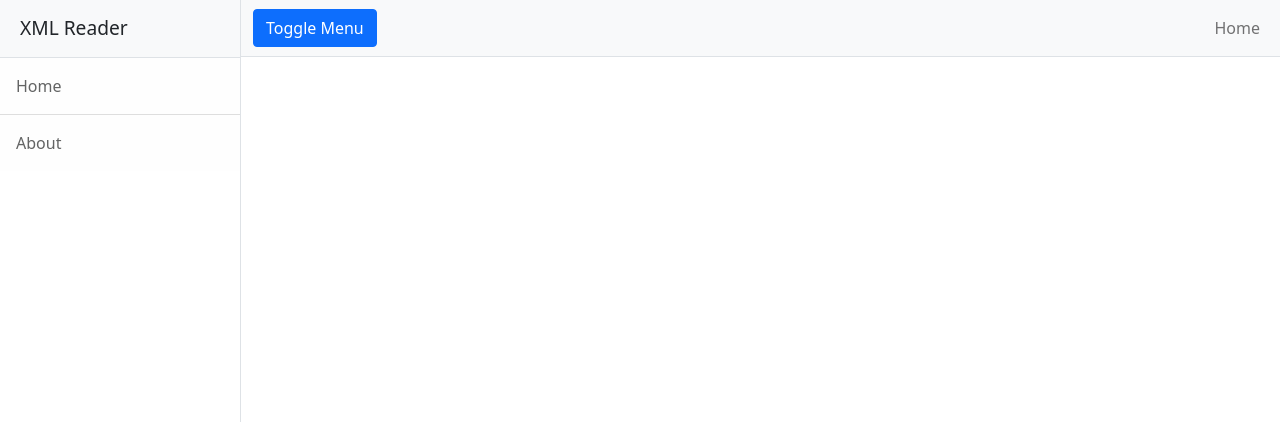
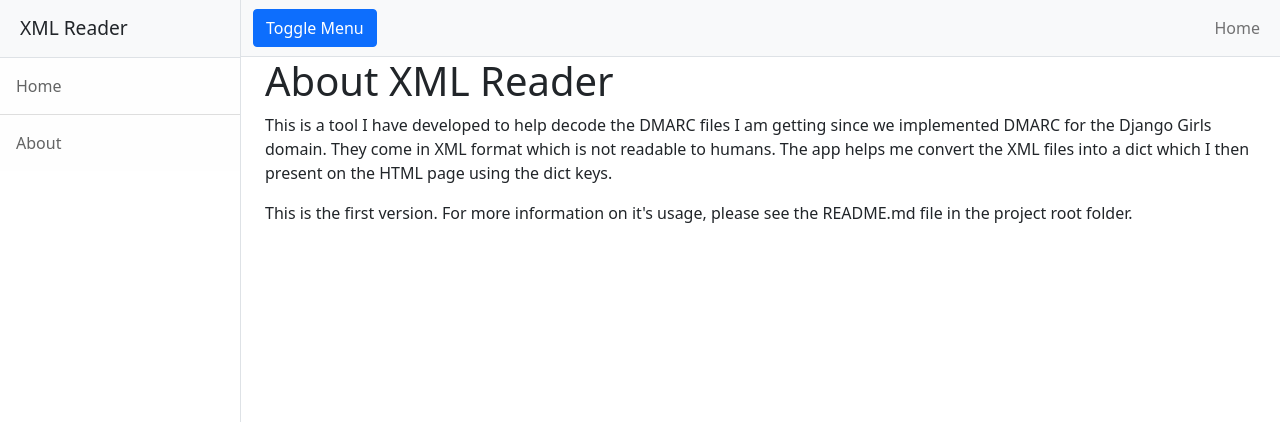
Before and after one commit to amakarudze/xmlreader, a Django app: page /about/ in a window 1280 px wide. Shown: the top 422 px of the page. Run offline with Django 4.2, Linux system fonts and the light colour scheme; some libraries are stand-ins or nearby versions.

Commit message:
Add information to about page and list of files to homepage

```diff
--- a/requirements.txt
+++ b/requirements.txt
@@ -28,6 +28,8 @@ packaging==21.3
     # via pytest
 pathspec==0.9.0
     # via black
+pdfkit==1.0.0
+    # via -r requirements.in
 pep517==0.12.0
     # via pip-tools
 pillow==9.1.0
--- a/templates/xmlreader/about.html
+++ b/templates/xmlreader/about.html
@@ -1,5 +1,11 @@
 {% extends 'xmlreader/base.html' %}
 
 {% block content %}
+<div class="container">
+  <h1>About XML Reader</h1>
+  <p>This is a tool I have developed to help decode the DMARC files I am getting since we implemented DMARC for the Django Girls domain. They come in XML format
+    which is not readable to humans. The app helps me convert the XML files into a dict which I then present on the HTML page using the dict keys.</p>
 
+    <p>This is the first version. For more information on it's usage, please see the README.md file in the project root folder.</p>
+</div>
 {% endblock %}
--- a/templates/xmlreader/index.html
+++ b/templates/xmlreader/index.html
@@ -39,4 +39,10 @@
         </form>
     </div>
 
+    <hr>
+    <h2>Previously uploaded files</h2>
+    {% for file in files %}
+    <a href="{% url 'xmlreader:results' file.pk %}">{{ file.file }}</a><br>
+    {% endfor %}
+
 {% endblock %}
--- a/xmlreader/views.py
+++ b/xmlreader/views.py
@@ -9,6 +9,7 @@ from .models import Upload
 
 def index(request):
     title = "Home"
+    files = Upload.objects.all()
     if request.method == "POST":
         form = UploadFileForm(request.POST, request.FILES)
         if form.is_valid():
@@ -16,7 +17,9 @@ def index(request):
             return redirect(reverse("xmlreader:results", args=(file.pk,)))
     else:
         form = UploadFileForm()
-    return render(request, "xmlreader/index.html", {"title": title, "form": form})
+    return render(
+        request, "xmlreader/index.html", {"title": title, "form": form, "files": files}
+    )
 
 
 def about(request):
```
Also changed, not shown: 1 other file.
